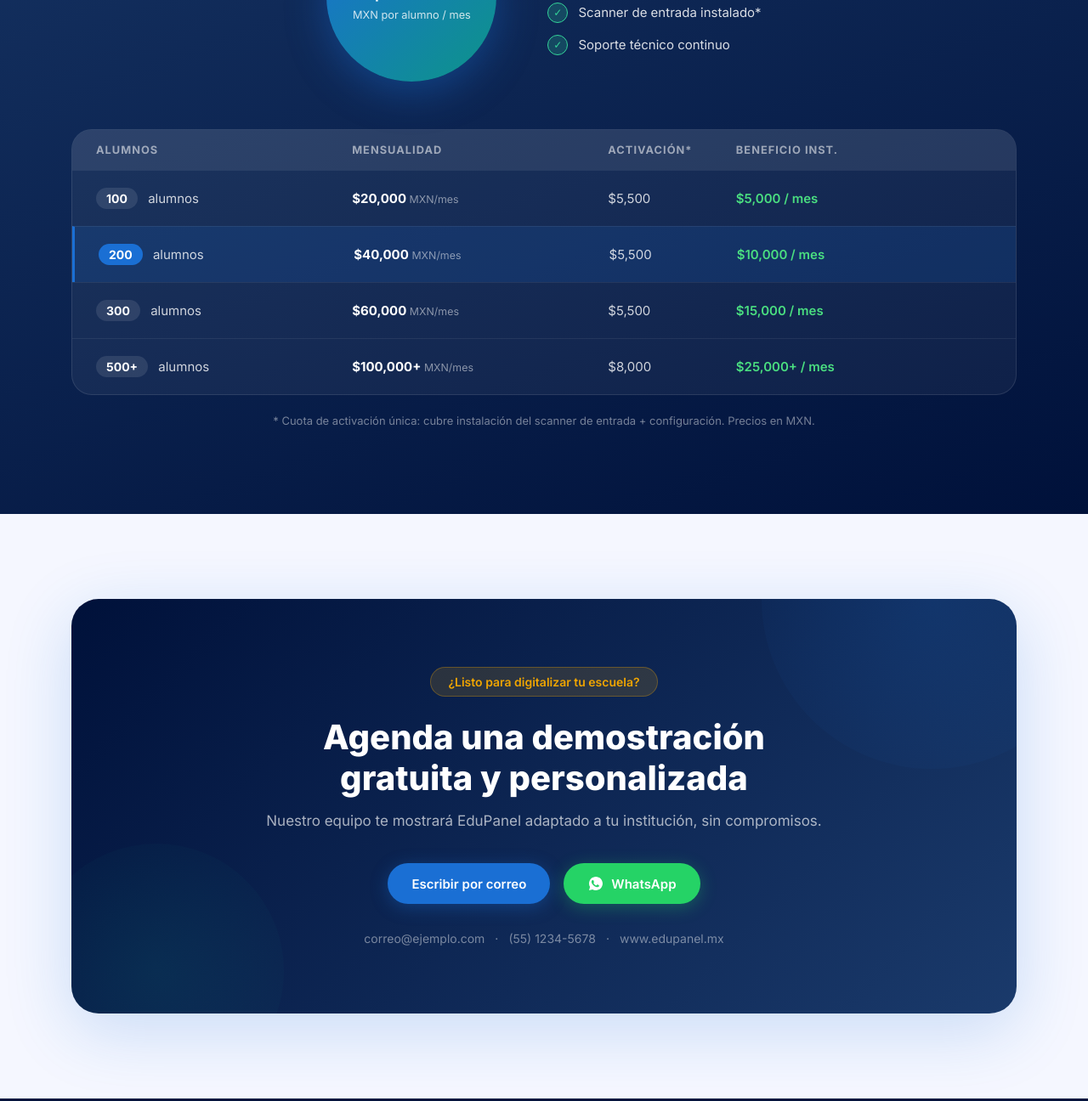
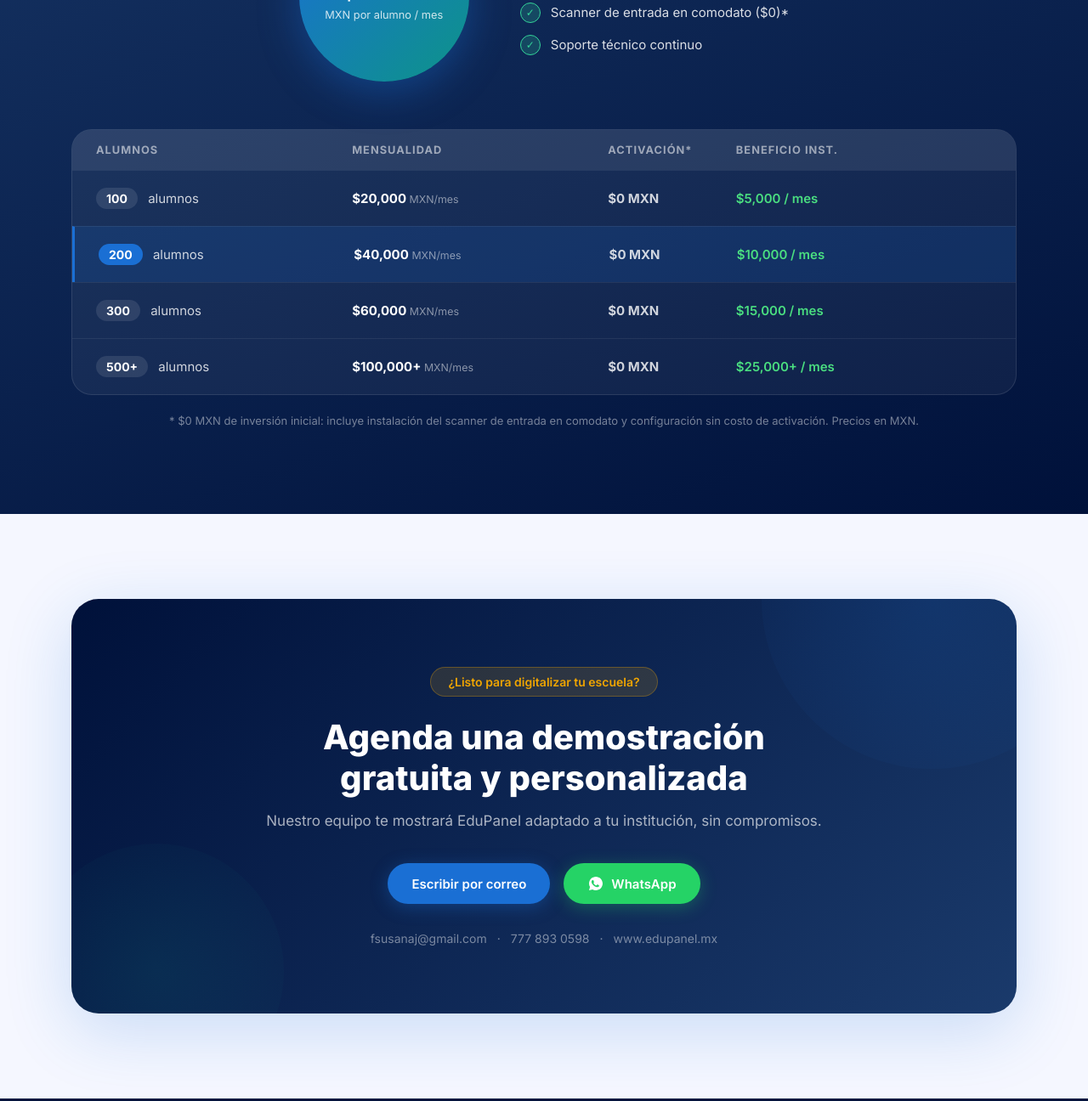
Before and after one commit to fsusanaj/web-edupanel, a plain HTML site: page index.html in a window 1280 px wide. Shown: the part 6911-8207 px from the top of the page at 85% size. Drawn offline with Linux system fonts and the light colour scheme.

Commit message:
Actualizar precios a $0 activación (comodato) y datos de contacto reales

```diff
--- a/index.html
+++ b/index.html
@@ -532,7 +532,7 @@
         <div class="price-includes">
           <div class="price-item"><span class="pi-check">✓</span> Todos los módulos incluidos</div>
           <div class="price-item"><span class="pi-check">✓</span> App con el logo de tu escuela</div>
-          <div class="price-item"><span class="pi-check">✓</span> Scanner de entrada instalado*</div>
+          <div class="price-item"><span class="pi-check">✓</span> Scanner de entrada en comodato ($0)*</div>
           <div class="price-item"><span class="pi-check">✓</span> Soporte técnico continuo</div>
         </div>
       </div>
@@ -547,29 +547,29 @@
         <div class="pt-row">
           <div><span class="pt-badge">100</span> alumnos</div>
           <div class="pt-price">$20,000 <span>MXN/mes</span></div>
-          <div>$5,500</div>
+          <div><strong>$0 MXN</strong></div>
           <div class="pt-benefit">$5,000 / mes</div>
         </div>
         <div class="pt-row pt-featured">
           <div><span class="pt-badge featured">200</span> alumnos</div>
           <div class="pt-price">$40,000 <span>MXN/mes</span></div>
-          <div>$5,500</div>
+          <div><strong>$0 MXN</strong></div>
           <div class="pt-benefit">$10,000 / mes</div>
         </div>
         <div class="pt-row">
           <div><span class="pt-badge">300</span> alumnos</div>
           <div class="pt-price">$60,000 <span>MXN/mes</span></div>
-          <div>$5,500</div>
+          <div><strong>$0 MXN</strong></div>
           <div class="pt-benefit">$15,000 / mes</div>
         </div>
         <div class="pt-row">
           <div><span class="pt-badge">500+</span> alumnos</div>
           <div class="pt-price">$100,000+ <span>MXN/mes</span></div>
-          <div>$8,000</div>
+          <div><strong>$0 MXN</strong></div>
           <div class="pt-benefit">$25,000+ / mes</div>
         </div>
       </div>
-      <p class="pt-note">* Cuota de activación única: cubre instalación del scanner de entrada + configuración. Precios en MXN.</p>
+      <p class="pt-note">* $0 MXN de inversión inicial: incluye instalación del scanner de entrada en comodato y configuración sin costo de activación. Precios en MXN.</p>
     </div>
   </section>
 
@@ -586,8 +586,8 @@
           <h2>Agenda una demostración<br/>gratuita y personalizada</h2>
           <p>Nuestro equipo te mostrará EduPanel adaptado a tu institución, sin compromisos.</p>
           <div class="cta-actions">
-            <a href="mailto:correo@ejemplo.com" class="btn btn-primary">Escribir por correo</a>
-            <a href="https://wa.me/5512345678" class="btn btn-whatsapp">
+            <a href="mailto:fsusanaj@gmail.com" class="btn btn-primary">Escribir por correo</a>
+            <a href="https://wa.me/527778930598?text=Hola%2C%20me%20interesa%20agendar%20una%20demo%20de%20EduPanel%20para%20mi%20escuela" target="_blank" rel="noopener" class="btn btn-whatsapp">
               <svg width="20" height="20" viewBox="0 0 20 20" fill="none">
                 <path d="M10 2C5.58 2 2 5.58 2 10c0 1.49.41 2.88 1.12 4.07L2 18l4.05-1.08C7.2 17.6 8.57 18 10 18c4.42 0 8-3.58 8-8s-3.58-8-8-8zm3.78 11.27c-.16.46-1.15.9-1.58.94-.4.04-.78.15-2.64-.55-2.22-.84-3.64-3.1-3.75-3.24-.11-.14-.9-1.2-.9-2.29 0-1.09.57-1.62.78-1.84.2-.22.45-.27.6-.27h.43c.14 0 .33-.05.51.39.18.44.62 1.52.67 1.63.05.11.09.24.01.38-.07.14-.11.23-.22.35-.11.12-.24.27-.34.36-.11.11-.23.22-.1.44.13.22.58.96 1.25 1.56.86.77 1.58 1.01 1.8 1.12.22.11.35.09.48-.05.13-.14.54-.63.68-.85.14-.22.29-.18.48-.11.2.07 1.25.59 1.47.7.22.11.36.16.41.25.06.09.06.51-.1.97z" fill="currentColor"/>
               </svg>
@@ -595,9 +595,9 @@
             </a>
           </div>
           <div class="cta-contact-info">
-            <span>correo@ejemplo.com</span>
+            <span>fsusanaj@gmail.com</span>
             <span>·</span>
-            <span>(55) 1234-5678</span>
+            <span>777 893 0598</span>
             <span>·</span>
             <span>www.edupanel.mx</span>
           </div>
@@ -618,7 +618,7 @@
         <a href="#precios">Precios</a>
         <a href="#contacto">Contacto</a>
       </div>
-      <div class="footer-copy">© 2025 EduPanel. Todos los derechos reservados.</div>
+      <div class="footer-copy">© 2026 EduPanel. Todos los derechos reservados.</div>
     </div>
   </footer>
 
```
